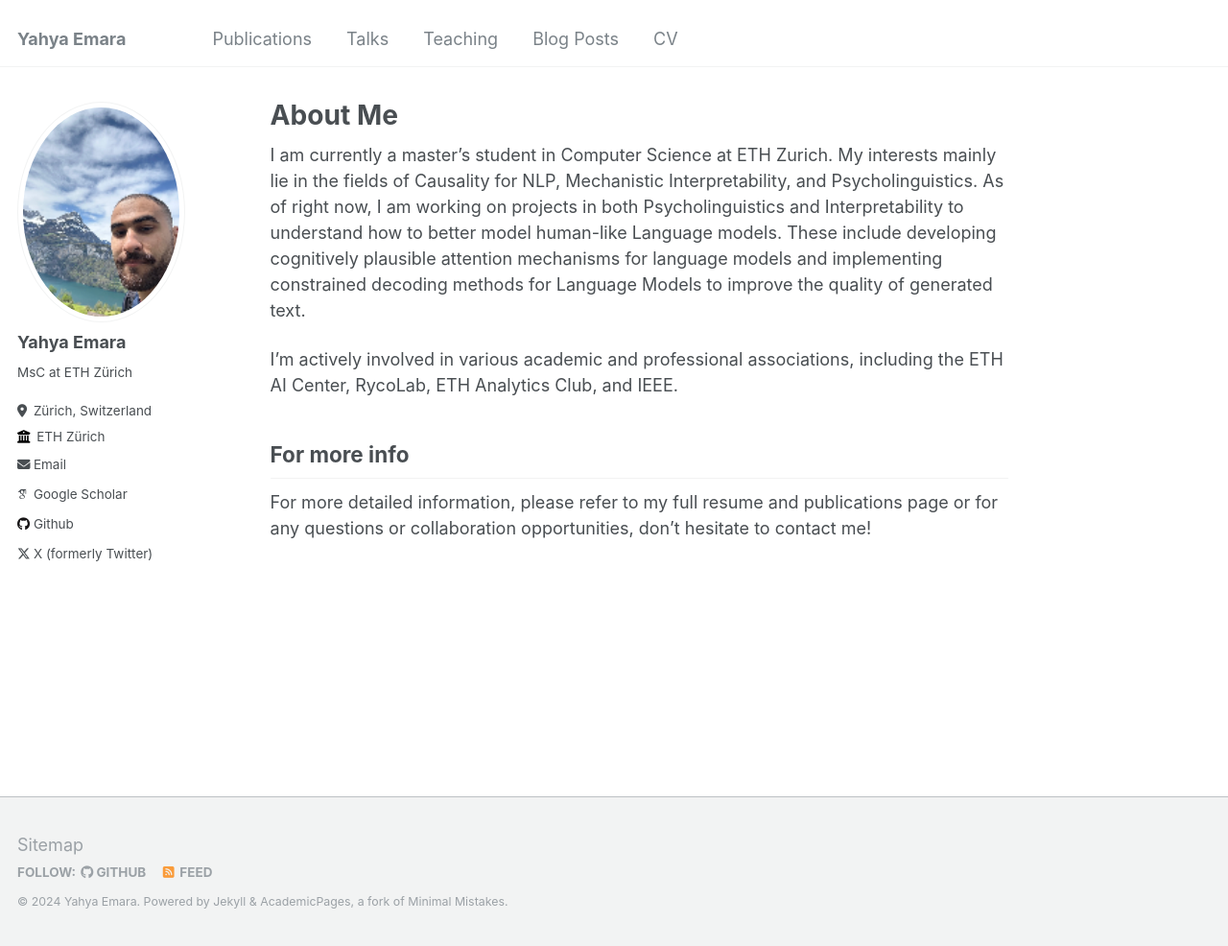
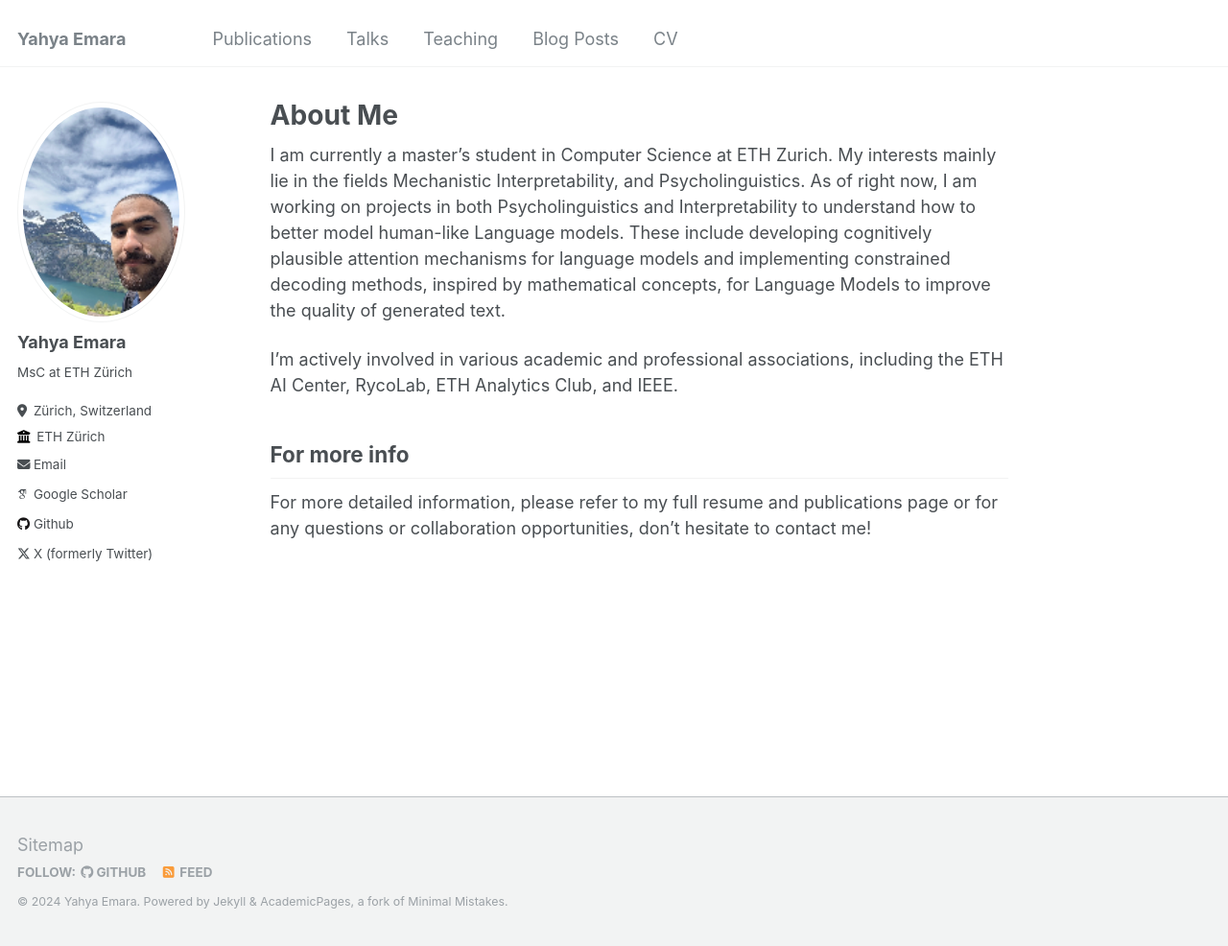
Before and after one commit to yahya010/yahya010.github.io, a Jekyll site: the page built from _pages/about.md, in a window 1280 px wide and 986 px high. Shown: the whole window at 96% size. Built offline with Jekyll 4.4.1, drawn with Linux system fonts in a browser that asks for light colours; some web fonts are replaced.

Commit message:
Update about.md

```diff
--- a/_pages/about.md
+++ b/_pages/about.md
@@ -8,8 +8,8 @@ redirect_from:
 ---
 
 
-I am currently a master's student in Computer Science at ETH Zurich. My interests mainly lie in the fields of Causality for NLP, Mechanistic Interpretability, and Psycholinguistics.
-As of right now, I am working on projects in both Psycholinguistics and Interpretability to understand how to better model human-like Language models. These include developing cognitively plausible attention mechanisms for language models and implementing constrained decoding methods for Language Models to improve the quality of generated text.
+I am currently a master's student in Computer Science at ETH Zurich. My interests mainly lie in the fields Mechanistic Interpretability, and Psycholinguistics.
+As of right now, I am working on projects in both Psycholinguistics and Interpretability to understand how to better model human-like Language models. These include developing cognitively plausible attention mechanisms for language models and implementing constrained decoding methods, inspired by mathematical concepts, for Language Models to improve the quality of generated text.
 
 I'm actively involved in various academic and professional associations, including the ETH AI Center, RycoLab, ETH Analytics Club, and IEEE.
 
```
